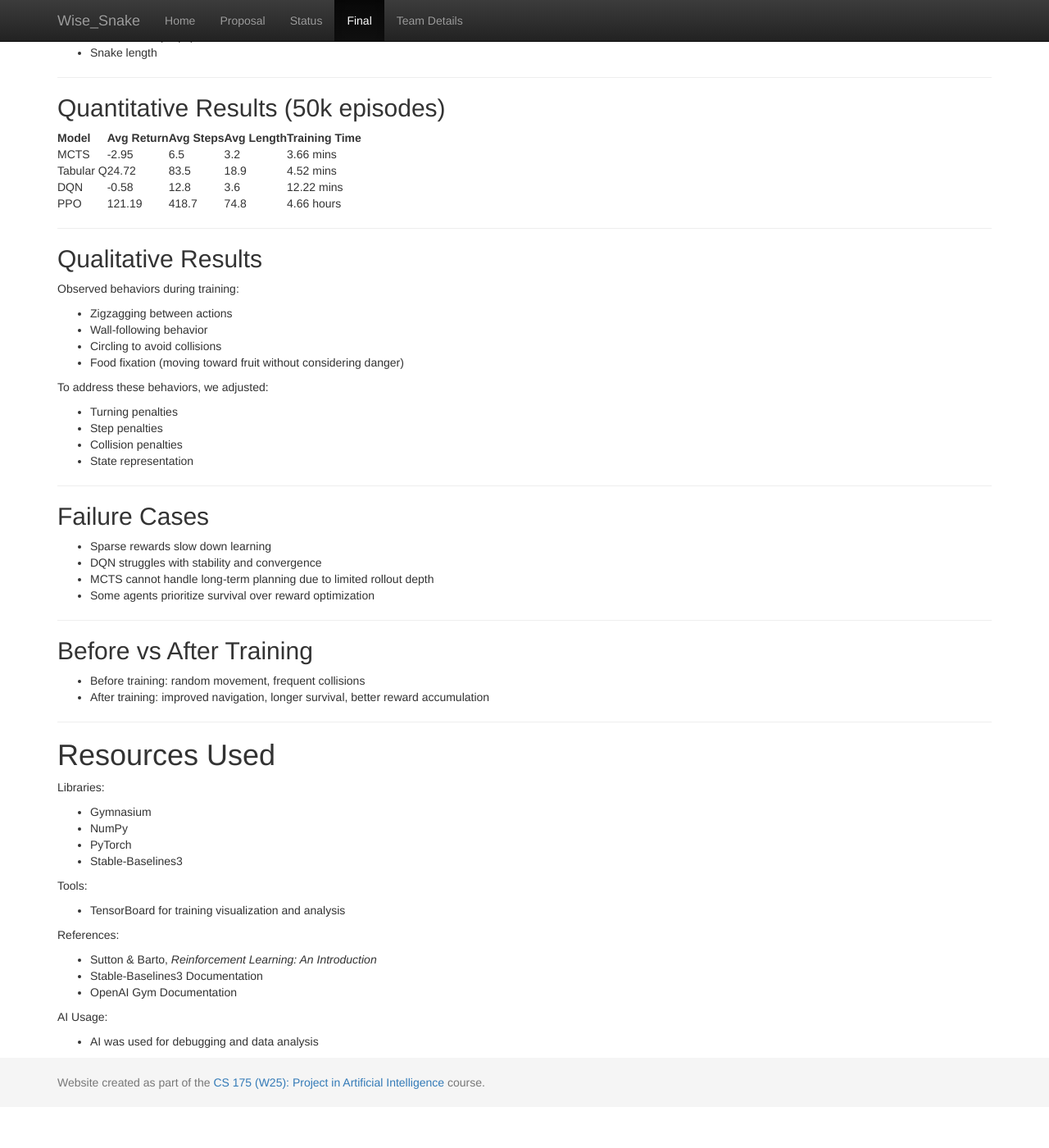
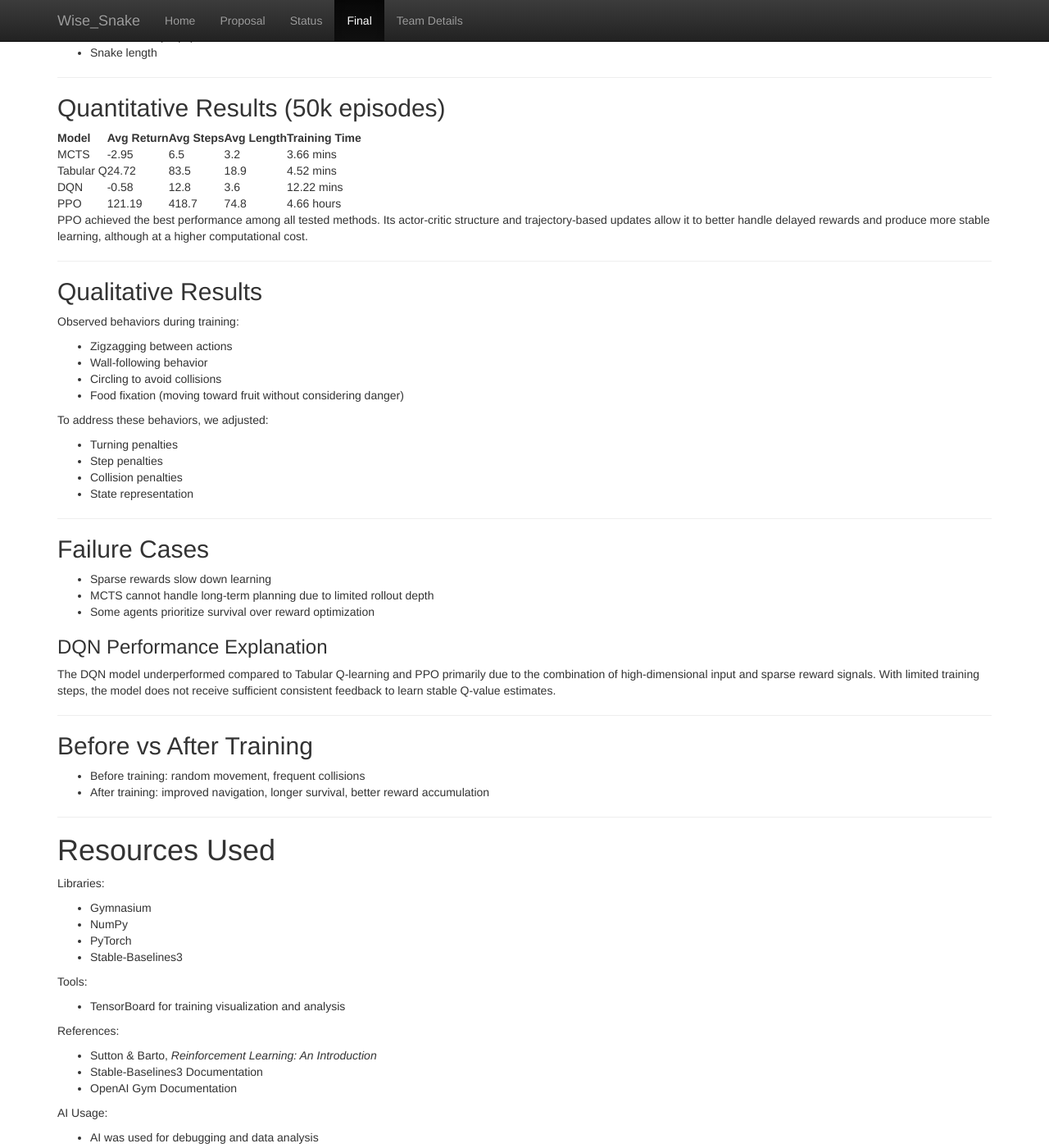
Before and after one commit to LizHan0212/Wise_Snake, a Jekyll site: the page built from docs/final.md, in a window 1280 px wide and 1400 px high, scrolled down 3451 px. Shown: the whole window at 82% size. Built offline with Jekyll 4.4.1, drawn with Linux system fonts in a browser that asks for light colours; before the commit the page ends 4801 px from its top, so only the background shows below that.

Commit message:
Update final.md

```diff
--- a/docs/final.md
+++ b/docs/final.md
@@ -3,6 +3,7 @@ layout: default
 title: Final Report
 ---
 
+<!-- NOTE: INSERT FINAL VIDEO EMBED HERE -->
 
 # Project Summary
 
@@ -177,6 +178,7 @@ Limitations:
 | DQN | -0.58 | 12.8 | 3.6 | 12.22 mins |
 | PPO | 121.19 | 418.7 | 74.8 | 4.66 hours |
 
+PPO achieved the best performance among all tested methods. Its actor-critic structure and trajectory-based updates allow it to better handle delayed rewards and produce more stable learning, although at a higher computational cost.
 
 ---
 
@@ -196,15 +198,17 @@ To address these behaviors, we adjusted:
 - Collision penalties
 - State representation
 
-
 ---
 
 ## Failure Cases
 
 - Sparse rewards slow down learning
-- DQN struggles with stability and convergence
 - MCTS cannot handle long-term planning due to limited rollout depth
 - Some agents prioritize survival over reward optimization
+
+### DQN Performance Explanation
+
+The DQN model underperformed compared to Tabular Q-learning and PPO primarily due to the combination of high-dimensional input and sparse reward signals. With limited training steps, the model does not receive sufficient consistent feedback to learn stable Q-value estimates.
 
 ---
 
@@ -212,7 +216,6 @@ To address these behaviors, we adjusted:
 
 - Before training: random movement, frequent collisions
 - After training: improved navigation, longer survival, better reward accumulation
-
 
 ---
 
```
